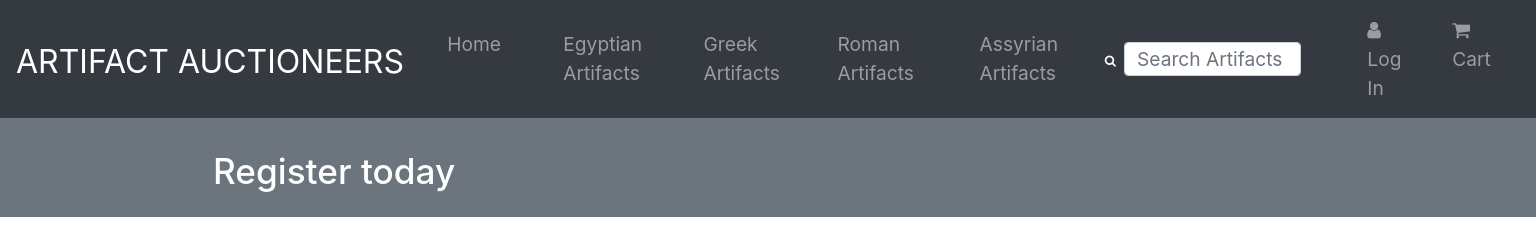
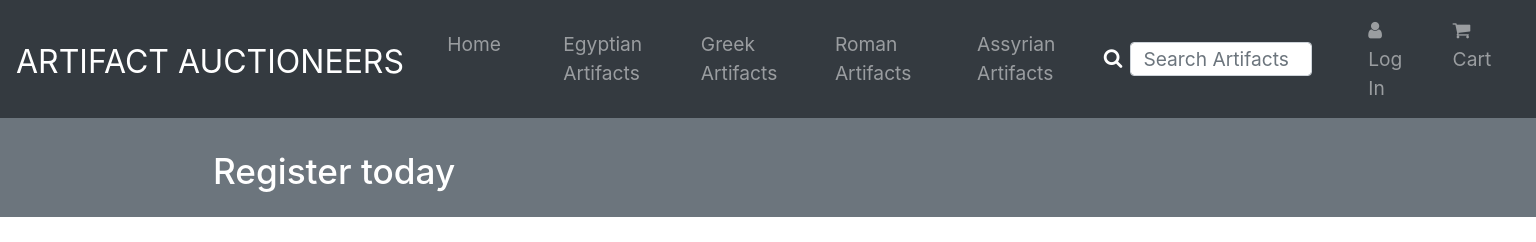
Before and after one commit to njdavies/milestone-project-four, a Django app: page /accounts/signup/ in a window 1536 px wide. Shown: the top 242 px of the page. Run offline with Django 3.2, Linux system fonts and the light colour scheme; some libraries are stand-ins or nearby versions.

Commit message:
Adjusted size of search icon on large viewports

```diff
--- a/static/css/style.css
+++ b/static/css/style.css
@@ -1352,6 +1352,10 @@ label {
         padding-right: 0.5em;
     }
 
+    .fa-search {
+        font-size: 1.25em !important;
+    }
+
     #searchbox-text {
         height: 1.75em;
         font-size: 1.2em;
```
